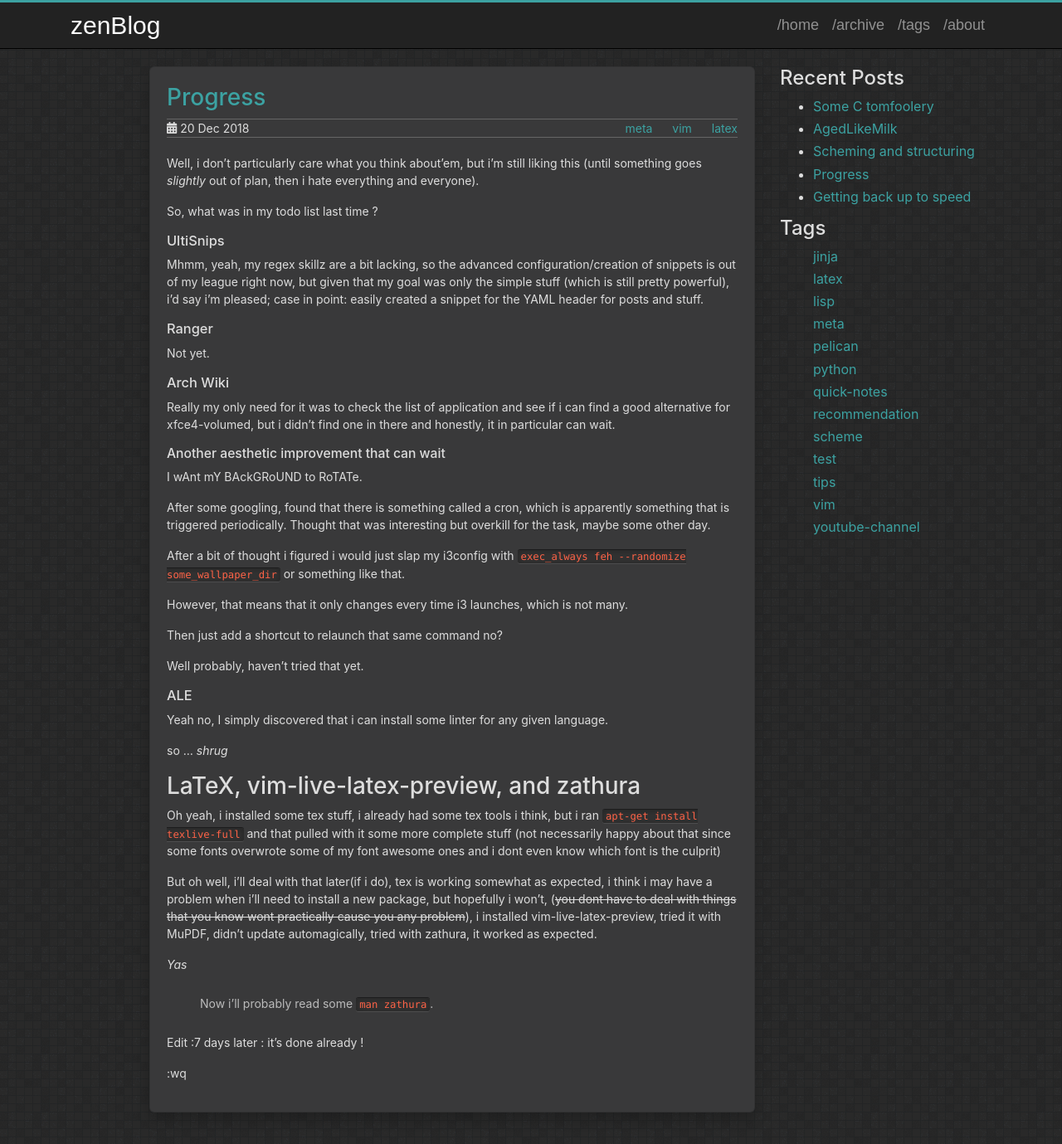
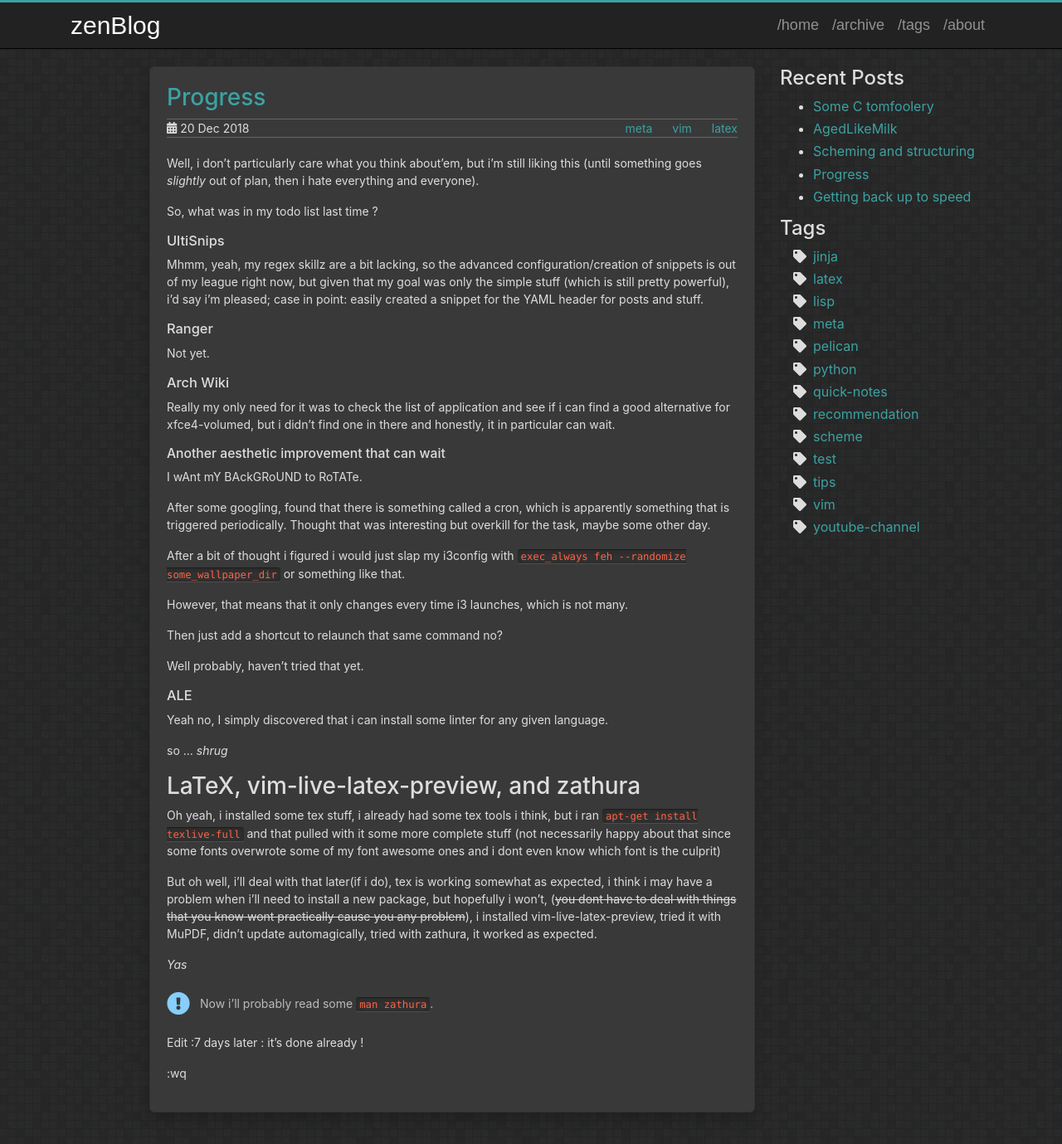
Before and after one commit to zenAndroid/zenandroid.github.io, a Jekyll site: the page built from _posts/2018-12-20-latex.md, in a window 1280 px wide and 1400 px high. Shown: the top 1379 px of the window at 83% size. Built offline with Jekyll 4.4.1, drawn with Linux system fonts in a browser that asks for light colours.

Commit message:
Fix tag icons and warning things.
Not very sure what is happening and I don't like it when that happens.
I want to understand.

Things I do not understand: the font name change, the neccesity of the
font-weight attribute, the fact that that attribute NEEDS to be 900?
Will ask on the issue that started this, as this entire thing has been
because another user had the same problem, will perhaps ask later.

```diff
--- a/_includes/header.html
+++ b/_includes/header.html
@@ -17,6 +17,7 @@
     <link href="{{ '/assets/css/bootstrap4.min.css' | relative_url }}" rel="stylesheet">
     <link href="{{ '/assets/css/theme.css' | relative_url }}" rel="stylesheet">
     <link href="{{ '/assets/css/syntax.css' | relative_url }}" rel="stylesheet">
+    <link href="{{ 'assets/css/fontawesome/css/fontawesome-all.min.css' | relative_url }}" rel="stylesheet">
  </head>
 
 <body>
--- a/assets/css/theme.scss
+++ b/assets/css/theme.scss
@@ -168,9 +168,10 @@ ul.sideBarTags {
   list-style: none;
   li:before {
     content: '\f02b';
-    font-family: 'FontAwesome';
+    font-family: 'Font Awesome 5 Free';
     float: left;
     margin-left: -1.5em;
+    font-weight: 900;
   }
 }
 
@@ -236,13 +237,16 @@ blockquote.warning p{
   font-style: normal;
   content: "\f06a";
   font-size: 2em;
-  font-family: FontAwesome;
+  font-family: 'Font Awesome 5 Free';
+  font-weight: 900;
   left: 0;
   position:absolute;
   top: 0;
   color: $note-color;
 }
 .warning:before {
+  font-family: 'Font Awesome 5 Free';
+  font-weight: 900;
   content: "\f071";
   color: $warning-color;
 }
```
